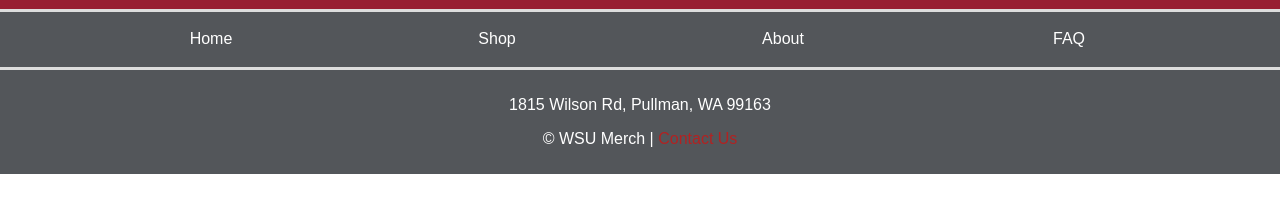
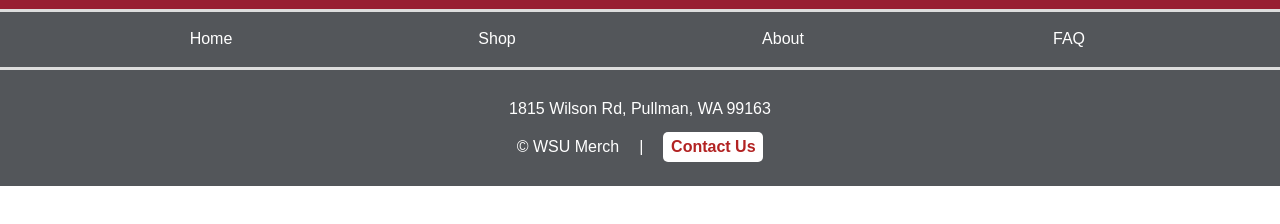
Before and after one commit to Jack-Underhill/Cpts489-Sp25-GroupProject-MerchStore, a plain HTML site: page pages/faq.html in a window 1280 px wide. Shown: the part 120-344 px from the top of the page. Drawn offline with nearby package versions, Linux system fonts and the light colour scheme.

Commit message:
Updated Footer Spacing & Button

```diff
--- a/components/footer.html
+++ b/components/footer.html
@@ -1,4 +1,8 @@
 <footer class="footer">
     <p>1815 Wilson Rd, Pullman, WA 99163</p>
-    <p>&copy; WSU Merch | <a href="contact.html" class="contact">Contact Us</a></p>
+    <div class="footer-container">
+        <p>&copy; WSU Merch</p>
+        <p>|</p>
+        <a href="contact.html" class="contact">Contact Us</a>
+    </div>
 </footer>
--- a/styles/base-footer.css
+++ b/styles/base-footer.css
@@ -1,10 +1,35 @@
 footer {
     text-align: center;
-    padding: 10px;
+    padding: 20px;
     background: #53565A;
     color: white;
 }
+footer p{
+    margin: 10px 0px;
+}
+
+.footer-container {
+    display: flex;
+    align-items: center;
+    justify-content: center;
+
+    margin: 0px;
+    padding: 0px;
+    gap: 20px;
+}
 .contact {
+    background-color: #FFFFFF;
     color: #B22222;
-    text-decoration: none;
+    font-weight: bold;
+
+    margin: 0px;
+    padding: 0px;
+    border-radius: 5px;
+
+    width: 100px;
+    height: 30px;
+
+    display: flex;
+    justify-content: center;
+    align-items: center;
 }
```
